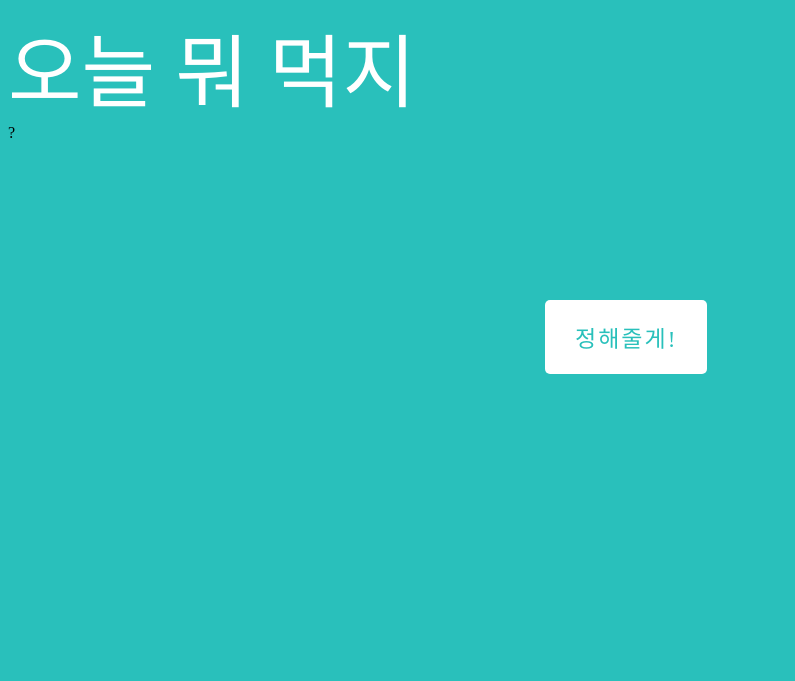
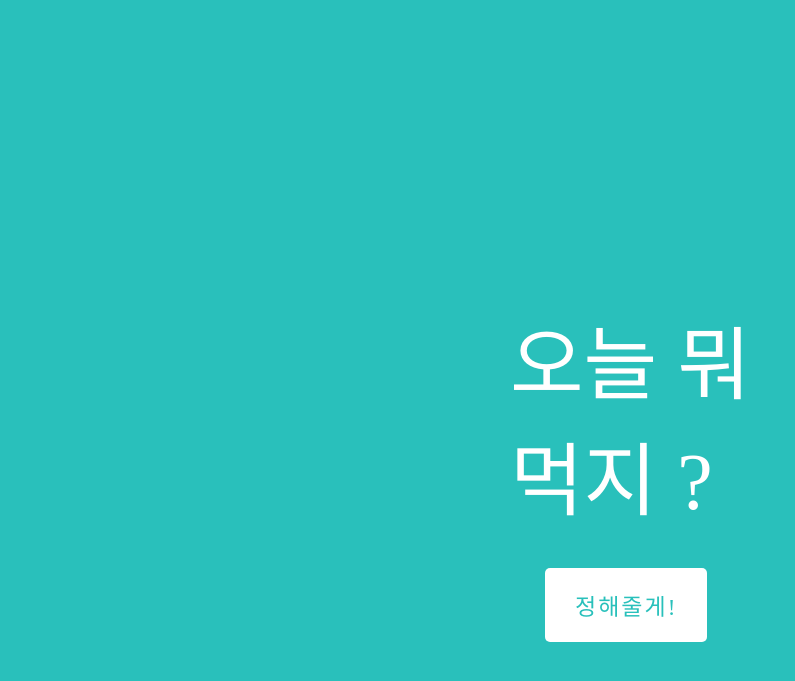
Before and after one commit to merry-hyelyn/DevelUP_Quest2, a Django app: page / in a window 1280 px wide. Shown: the top 681 px of the page, without its empty margins (0-795 px from the left). Run offline with Django 3.2, Linux system fonts and the light colour scheme; some web fonts are replaced.

Commit message:
change index html

```diff
--- a/choicefood/food/templates/index.html
+++ b/choicefood/food/templates/index.html
@@ -19,9 +19,9 @@
         </script>
     </head>
     <body>
-        <div class="today">오늘 뭐 먹지</div>
-        <div class="what">?</div>
         <div class="page">
+            <div class="today">오늘 뭐 먹지 ?</div>
+            <br /><br />
             <button class="fun-btn">정해줄게!</button>
         </div>
     </body>
```
